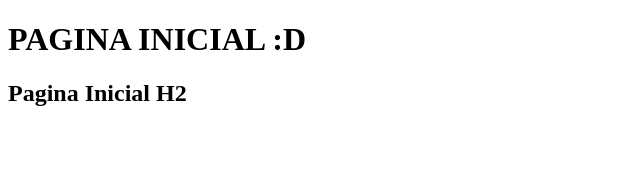
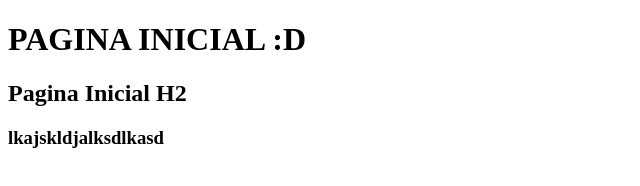
Before and after one commit to Edgar98lml/PruebasIT, a plain HTML site: page index.html in a window 1280 px wide. Shown: the whole page, without its empty margins (0-640 px from the left). Drawn offline with Linux system fonts and the light colour scheme.

Commit message:
añadi h3

```diff
--- a/index.html
+++ b/index.html
@@ -18,6 +18,7 @@
         <![endif]-->
         <H1>PAGINA INICIAL :D </H1>
         <h2>Pagina Inicial H2</h2>
+        <h3>lkajskldjalksdlkasd</h3>
         <!--<script src="" async defer></script>-->
     </body>
 </html>
```
